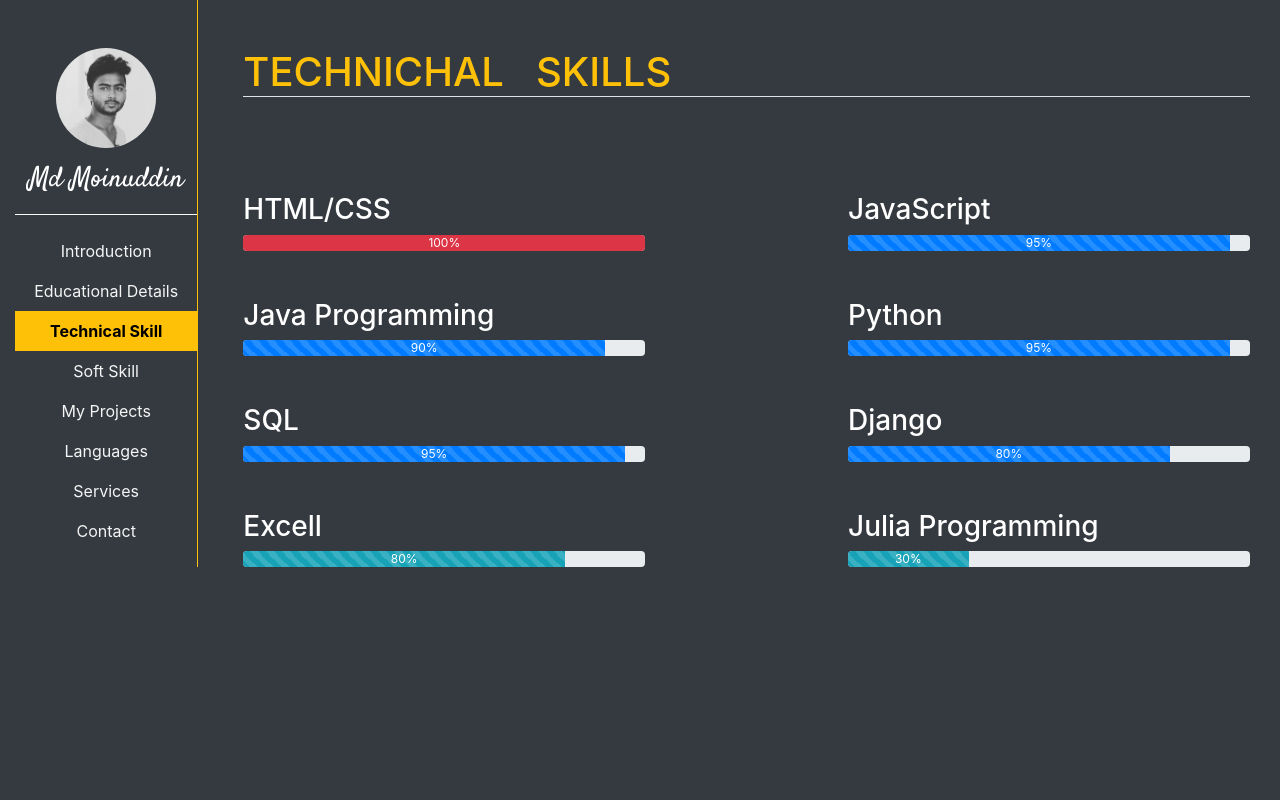
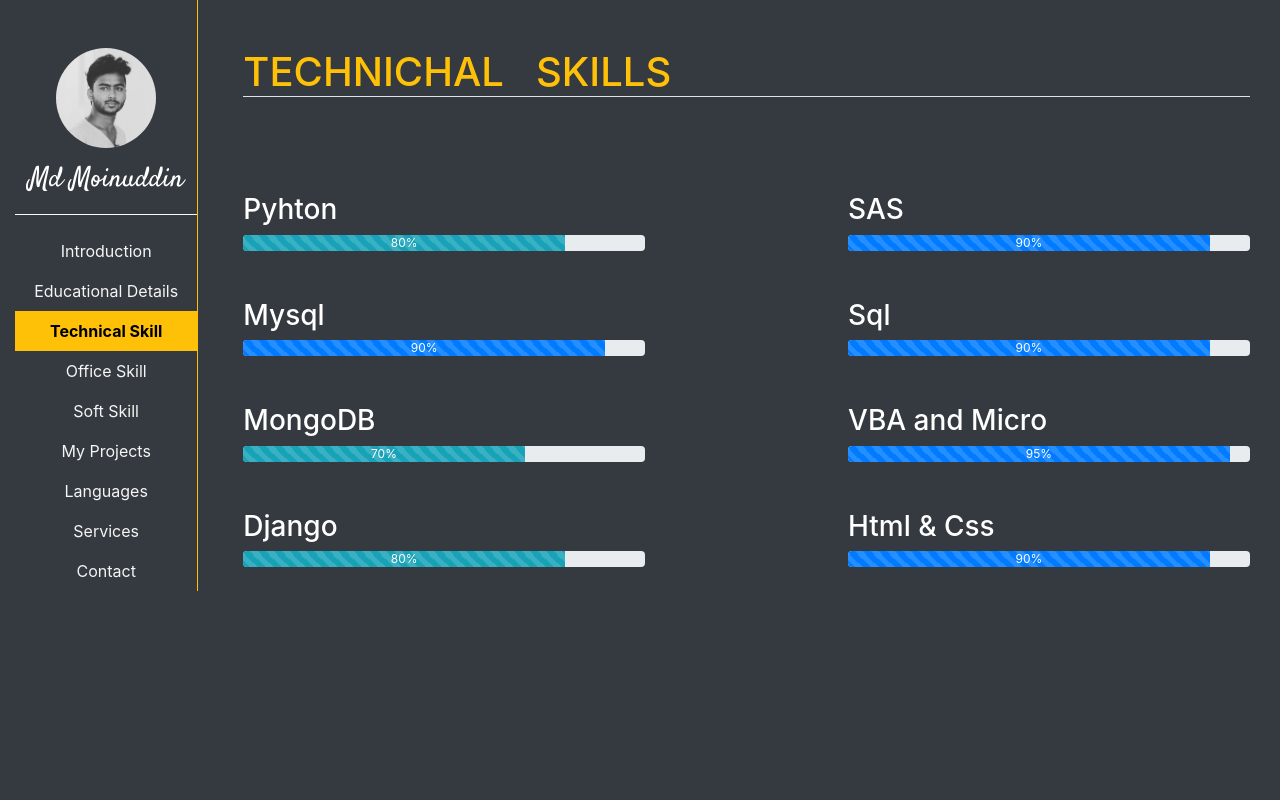
Before and after one commit to Moinuddin-developer/resumeproject, a Django app: page /edu/skill/ in a window 1280 px wide. Run offline with Django 3.2, Linux system fonts and the light colour scheme; some libraries are stand-ins or nearby versions.

Commit message:
all file update at 04/12/2021

```diff
--- a/core/templates/core/base.html
+++ b/core/templates/core/base.html
@@ -24,8 +24,6 @@
    </div>
   </div>
  </div>
-
-
  <script src="{% static 'core/js/jquery.js' %}"></script>
  <script src="{% static 'core/js/popper.js' %}"></script>
  <script src="{% static 'core/js/all.min.js' %}"></script>
--- a/core/templates/core/project.html
+++ b/core/templates/core/project.html
@@ -3,9 +3,8 @@
 <div class="container mt-5">
   <h1 class="text-warning mb-5 border-bottom">Project On Which I Work</h1>
   <div class="row text-white mb-5">
-    <p class="mx-auto mb-5">
-      My all project is in under process
-
+    <p class="ml-2">
+      All Project Under Process
     </p>
   </div>
 </div>
--- a/core/templates/core/qualification.html
+++ b/core/templates/core/qualification.html
@@ -5,6 +5,7 @@
  <div>
      <h2 style=" color:white;"> 1. <u> B.tech (computer science and engineering ) </u> :- </h2>
 <h3 style=" color:white;margin-left:100px;"> > Institute :- Adesh Institute Of Technology Gharuan Mohali, Punjab </br>  > University :- Punjab Technichal University Jalandhar, Punjab </br>  > session :- 2017-2021 </h3>
+     <h3 style=" color:white; margin-left:230px;"> > total CGPA :- 7.60 </br> > In Percentage :- 72.2
 <table style="font-size:28px; color:white; border-collapse: separated; border-spacing: 25px 30px; border: 8px; margin-left:100px;">
    <th style=" border: 2px solid white;"> 1st sem.</th>
     <th style=" border: 2px solid white;"> 2nd sem.</th>
@@ -21,8 +22,8 @@
     <td style=" border: 2px solid white;"> 7.76 </td>
     <td style=" border: 2px solid white;"> 6.80 </td>
     <td style=" border: 2px solid white;"> 7.76 </td>
-    <td style=" border: 2px solid white;"> # </td>
-    <td style=" border: 2px solid white;"> #</td>
+    <td style=" border: 2px solid white;"> 8.05</td>
+    <td style=" border: 2px solid white;"> 9.00</td>
 </tr>
 
 </table>
--- a/core/templates/core/sidebar.html
+++ b/core/templates/core/sidebar.html
@@ -9,6 +9,7 @@
   <a href="{% url 'home' %}" class="nav-link {{home}}">Introduction</a>
   <a href="{% url 'qualification' %}" class="nav-link {{qualification}}"> Educational Details </a>
   <a href="{% url 'skill' %}" class="nav-link {{skill}}"> Technical Skill</a>
+     <a href="{% url 'office' %}" class="nav-link {{office}}"> Office Skill</a>
   <a href="{% url 'softskill' %}" class="nav-link {{softskill}}"> Soft Skill</a>
   <a href="{% url 'project' %}" class="nav-link {{project}}"> My Projects </a>
      <a href="{% url 'language' %}" class="nav-link {{language}}"> Languages </a>
--- a/core/views.py
+++ b/core/views.py
@@ -3,7 +3,7 @@ from django.shortcuts import render
 # Create your views here.
 def home(request):
   context = {'home': 'active'}
-  return render(request, 'core/home.html', context)
+  return render(request, 'core/index.html', context)
 
 def contact(request):
   context = {'contact': 'active'}
--- a/edu/templates/edu/skill.html
+++ b/edu/templates/edu/skill.html
@@ -5,54 +5,53 @@
 
  <div class="row text-white">
   <div class="col-sm-5">
-   <h3 class="mt-5">HTML/CSS</h3>
+   <h3 class="mt-5"> Pyhton  </h3>
    <div class="progress">
-    <div class="progress-bar bg-danger" role="progressbar" style="width:100%" aria-valuenow="100" aria-valuemin="0" aria-valuemax="100">100%</div>
+    <div class="progress-bar progress-bar-striped progress-bar-animated bg-info" role="progressbar" style="width:80%" aria-valuenow="80" aria-valuemin="0" aria-valuemax="80">80%</div>
    </div>
   </div>
-  <div class="col-sm-5 offset-sm-2">
-   <h3 class="mt-5">JavaScript</h3>
+   <div class="col-sm-5 offset-sm-2">
+   <h3 class="mt-5"> SAS  </h3>
    <div class="progress">
-    <div class="progress-bar progress-bar-striped progress-bar-animated" role="progressbar" style="width:95%" aria-valuenow="95" aria-valuemin="0" aria-valuemax="100">95%</div>
+    <div class="progress-bar progress-bar-striped progress-bar-animated" role="progressbar" style="width:90%" aria-valuenow="90" aria-valuemin="0" aria-valuemax="90">90%</div>
    </div>
   </div>
   <div class="col-sm-5">
-   <h3 class="mt-5">Java Programming</h3>
+   <h3 class="mt-5"> Mysql </h3>
+   <div class="progress">
+     <div class="progress-bar progress-bar-striped progress-bar-animated" role="progressbar" aria-valuenow="95" aria-valuemin="0" aria-valuemax="100" style="width: 90%">90%</div>
+   </div>
+  </div>
+    <div class="col-sm-5 offset-sm-2">
+   <h3 class="mt-5"> Sql </h3>
    <div class="progress">
      <div class="progress-bar progress-bar-striped progress-bar-animated" role="progressbar" aria-valuenow="90" aria-valuemin="0" aria-valuemax="100" style="width: 90%">90%</div>
    </div>
   </div>
+    <div class="col-sm-5">
+   <h3 class="mt-5"> MongoDB </h3>
+   <div class="progress">
+     <div class="progress-bar progress-bar-striped progress-bar-animated bg-info" role="progressbar" aria-valuenow="70" aria-valuemin="0" aria-valuemax="70" style="width:70%">70%</div>
+   </div>
+  </div>
   <div class="col-sm-5 offset-sm-2">
-   <h3 class="mt-5">Python</h3>
+   <h3 class="mt-5">VBA  and  Micro</h3>
    <div class="progress">
      <div class="progress-bar progress-bar-striped progress-bar-animated" role="progressbar" aria-valuenow="95" aria-valuemin="0" aria-valuemax="100" style="width: 95%">95%</div>
    </div>
   </div>
-  <div class="col-sm-5">
-   <h3 class="mt-5">SQL</h3>
-   <div class="progress">
-     <div class="progress-bar progress-bar-striped progress-bar-animated" role="progressbar" aria-valuenow="95" aria-valuemin="0" aria-valuemax="100" style="width: 95%">95%</div>
-   </div>
-  </div>
-  <div class="col-sm-5 offset-sm-2">
+  <div class="col-sm-5 ">
    <h3 class="mt-5">Django</h3>
-   <div class="progress">
-     <div class="progress-bar progress-bar-striped progress-bar-animated" role="progressbar" aria-valuenow="80" aria-valuemin="0" aria-valuemax="100" style="width: 80%">80%</div>
-   </div>
-  </div>
-  <div class="col-sm-5">
-   <h3 class="mt-5">Excell</h3>
    <div class="progress">
      <div class="progress-bar progress-bar-striped progress-bar-animated bg-info" role="progressbar" aria-valuenow="80" aria-valuemin="0" aria-valuemax="100" style="width: 80%">80%</div>
    </div>
   </div>
-  <div class="col-sm-5 offset-sm-2">
-   <h3 class="mt-5">Julia Programming</h3>
+   <div class="col-sm-5 offset-sm-2">
+   <h3 class="mt-5">Html & Css</h3>
    <div class="progress">
-     <div class="progress-bar progress-bar-striped progress-bar-animated bg-info" role="progressbar" aria-valuenow="30" aria-valuemin="0" aria-valuemax="100" style="width: 30%">30%</div>
+     <div class="progress-bar progress-bar-striped progress-bar-animated" role="progressbar" aria-valuenow="90" aria-valuemin="0" aria-valuemax="100" style="width:90%">90%</div>
    </div>
   </div>
-
  </div>
 </div>
 
--- a/edu/urls.py
+++ b/edu/urls.py
@@ -1,5 +1,6 @@
 from django.urls import path
 from . import views
 urlpatterns = [
-    path('skill/', views.skill, name='skill')
+    path('skill/', views.skill, name='skill'),
+    path('office/',views.office, name='office')
 ]
--- a/edu/views.py
+++ b/edu/views.py
@@ -4,3 +4,7 @@ from django.shortcuts import render
 def skill(request):
   context = {'skill': 'active'}
   return render(request, 'edu/skill.html', context)
+
+def office(request):
+  context = {'office': 'active'}
+  return render(request, 'edu/officeSkill.html', context)
--- a/resumeproject/settings.py
+++ b/resumeproject/settings.py
@@ -39,7 +39,7 @@ INSTALLED_APPS = [
     'django.contrib.staticfiles',
     'core',
     'edu',
-    'serv',
+    'serv'
 ]
 
 MIDDLEWARE = [
--- a/resumeproject/urls.py
+++ b/resumeproject/urls.py
@@ -25,5 +25,5 @@ urlpatterns = [
     path('project/', views.project, name="project"),
     path('softskill/', views.softskill, name="softskill"),
     path('serv/', include('serv.urls')),
-    path('edu/', include('edu.urls')),
+    path('edu/', include('edu.urls'))
 ]
```
Also changed, not shown: core/templates/core/index.html (renamed from core/templates/core/home.html, +8 -3 lines), edu/templates/edu/officeSkill.html (added, +58 -0 lines).
